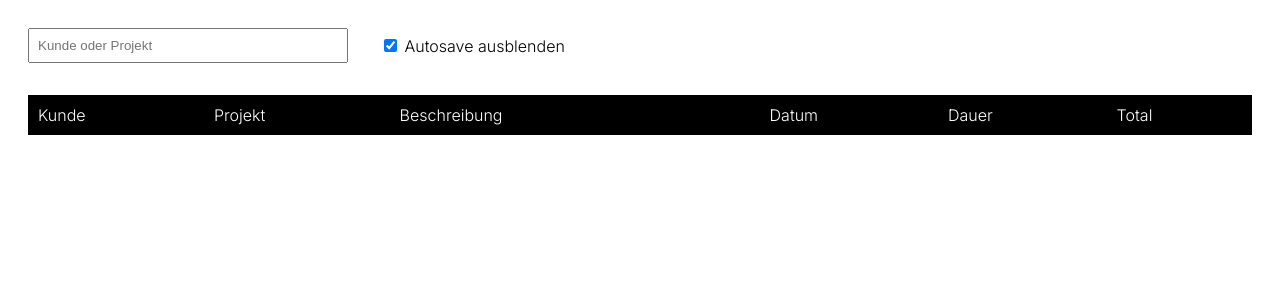
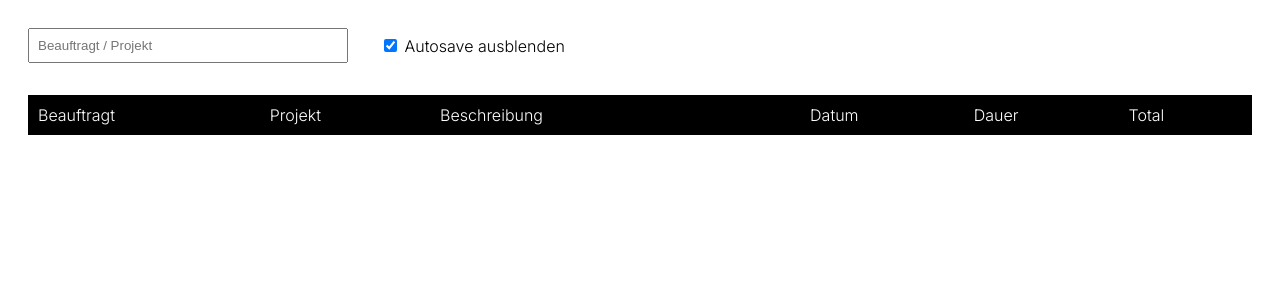
Before and after one commit to cDoeller/worktracker, a Flask app: page / in a window 1280 px wide. Shown: the top 300 px of the page. Run offline with Flask 3, Linux system fonts and the light colour scheme; data that the repository does not hold is empty.

Commit message:
namensänderungen

```diff
--- a/templates/index.html
+++ b/templates/index.html
@@ -21,7 +21,7 @@
     <div class="controls">
 
         <!-- Kunde / Projekt Filter -->
-        <input id="search" placeholder="Kunde oder Projekt" />
+        <input id="search" placeholder="Beauftragt / Projekt" />
 
         <!-- AUTOSAVE TOGGLE -->
         <label class="checkbox">
@@ -37,7 +37,7 @@
     <table>
         <thead>
             <tr>
-                <th>Kunde</th>
+                <th>Beauftragt</th>
                 <th>Projekt</th>
                 <th>Beschreibung</th>
                 <th>Datum</th>
```
